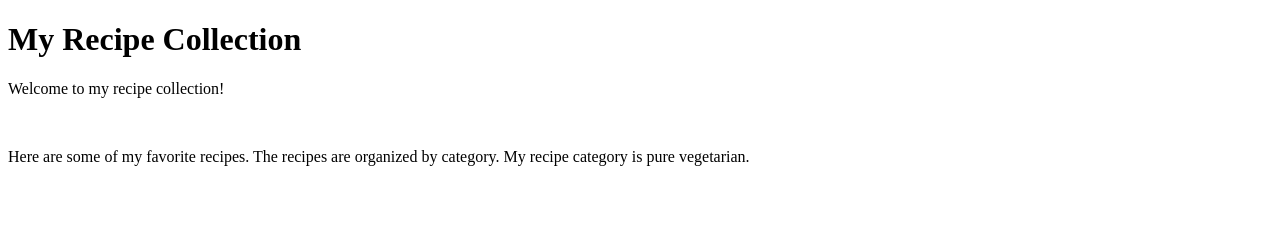
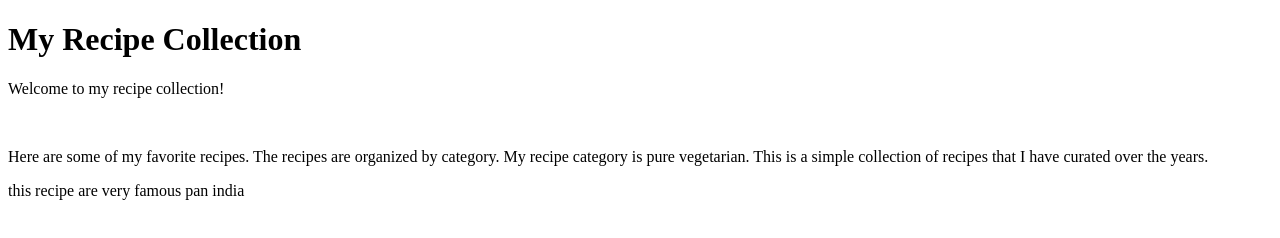
Before and after one commit to H07arshit/Recipe_card_collection, a plain HTML site: page index.html in a window 1280 px wide. Drawn offline with Linux system fonts and the light colour scheme.

Commit message:
added the paragraph

```diff
--- a/index.html
+++ b/index.html
@@ -9,6 +9,8 @@
     <h1>My Recipe Collection</h1>
     <p>Welcome to my recipe collection!</p>
     <br>
-    <p>Here are some of my favorite recipes. The recipes are organized by category. My recipe category is pure vegetarian.</p>
+    <p>Here are some of my favorite recipes. The recipes are organized by category. My recipe category is pure vegetarian. This is a simple collection of recipes that I have curated over the years.</p>
+
+    <p>this recipe are very famous pan india</p>
 </body>
 </html>
```
